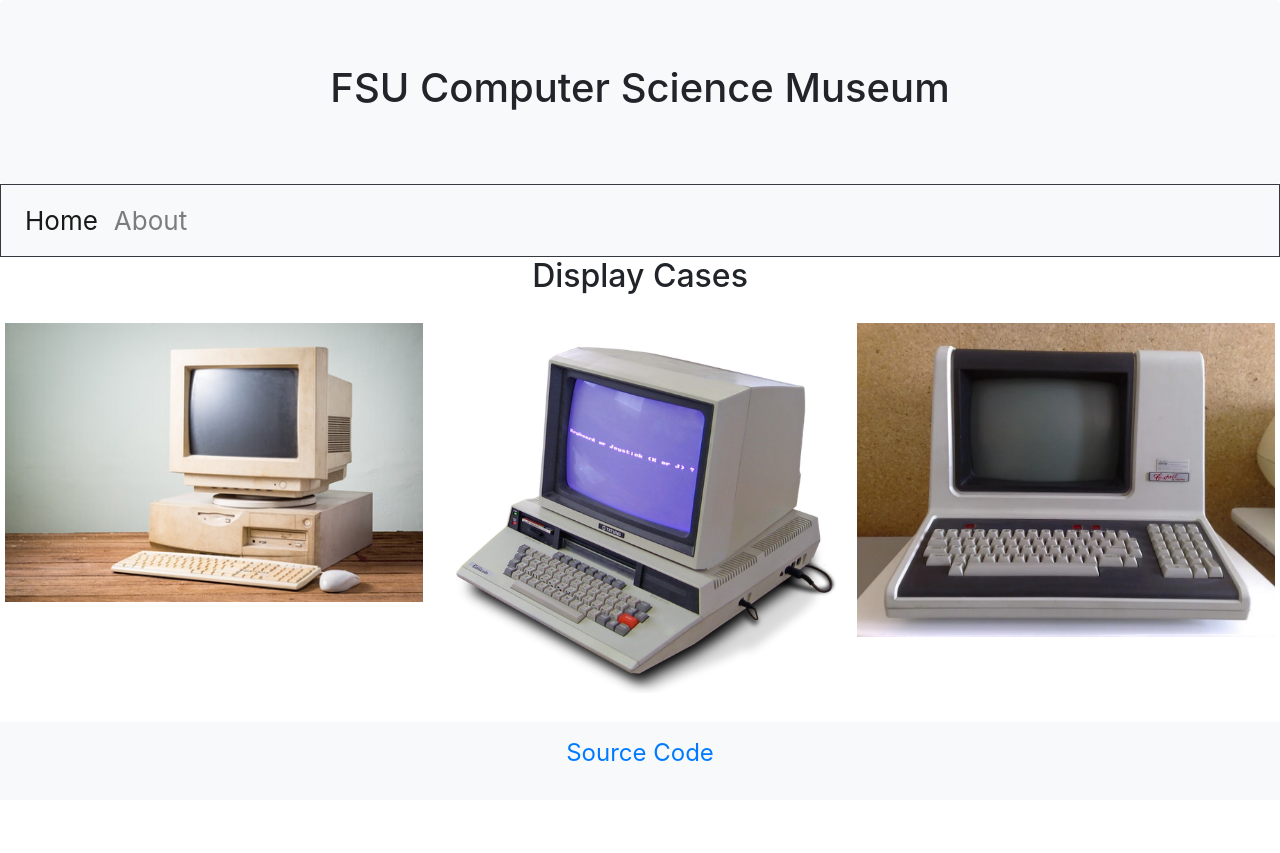
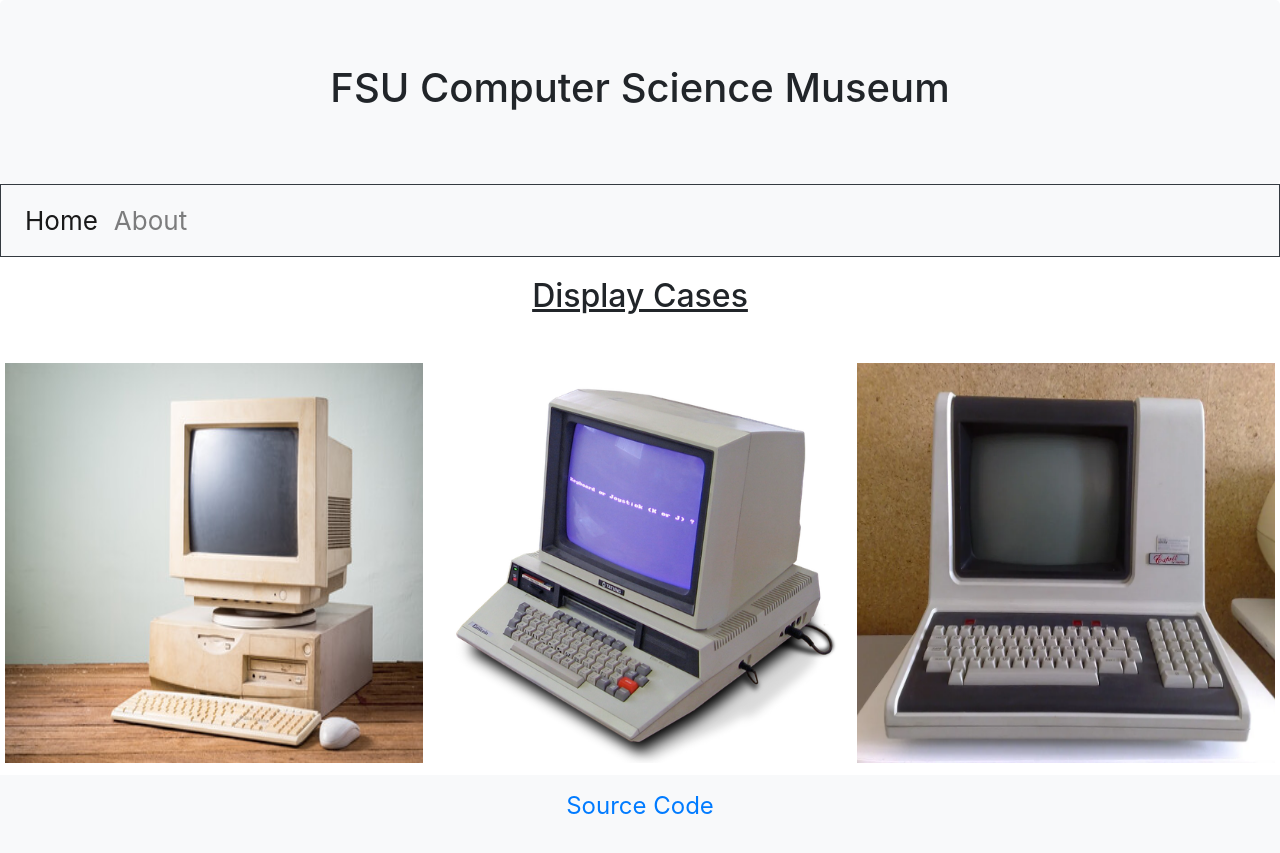
Before and after one commit to Jiminger/CSMuseum, a Flask app: template templates/index.html in a window 1280 px wide. Before the commit the page ends 761 px from the top, so only its background shows below. Run offline with Flask 2, Linux system fonts and the light colour scheme; the template is opened without the code that fills it, so the values that code supplies are empty.

Commit message:
layout edits

```diff
--- a/static/css/style.css
+++ b/static/css/style.css
@@ -13,7 +13,15 @@
     padding: 12px;
 }
 
+.img-container img{
+  height: 400px;
+}
 
+.body-title{
+  text-align: center;
+  padding: 20px;
+  text-decoration: underline;
+}
 
 .nav-item{
     font-size: 26px;
@@ -22,7 +30,6 @@
 .source-code{
     font-size: 24px
 }
-
 
 .row {
     display: flex;
--- a/templates/index.html
+++ b/templates/index.html
@@ -41,7 +41,7 @@
     <!--Nav Bar-->
 
     <!--Body Heading Container-->
-    <div class="container text-center">
+    <div class="body-title">
         <h2>Display Cases</h2>
     </div>
     <!--Body Heading Container-->
```
